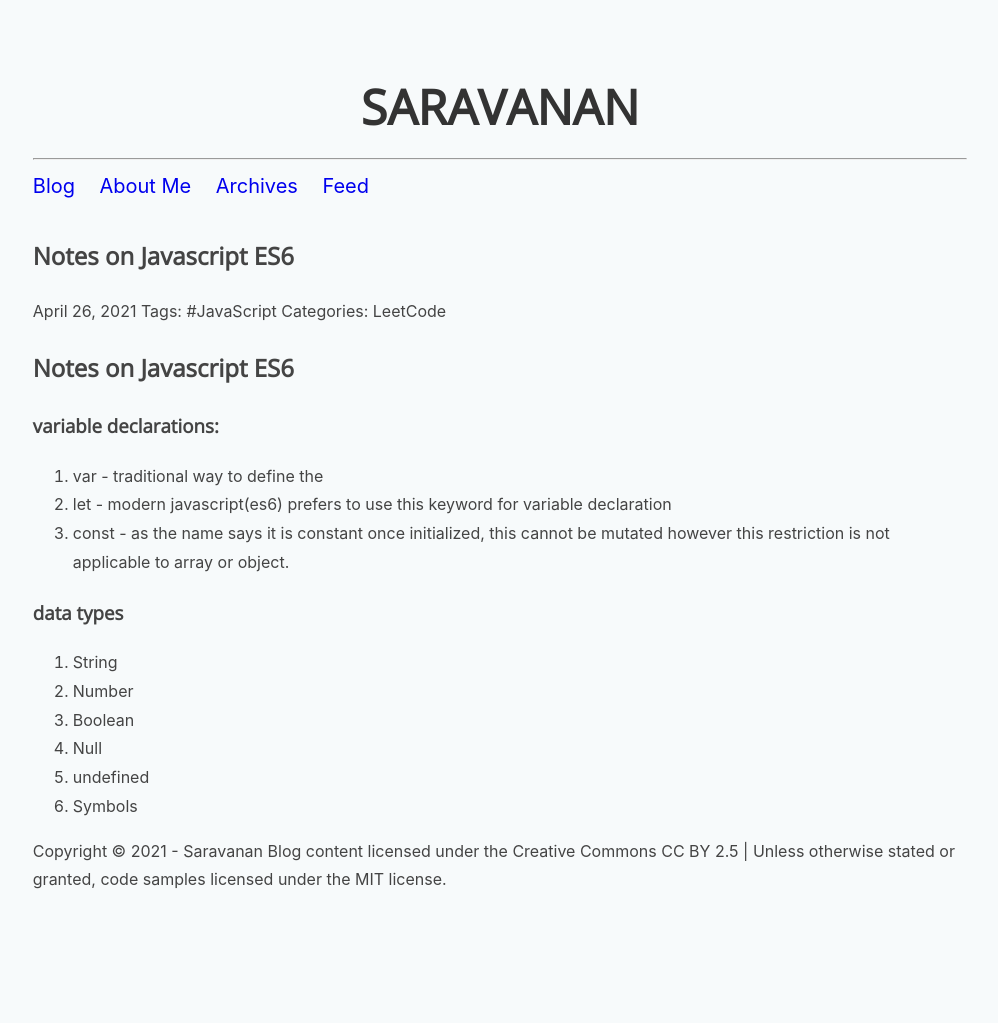
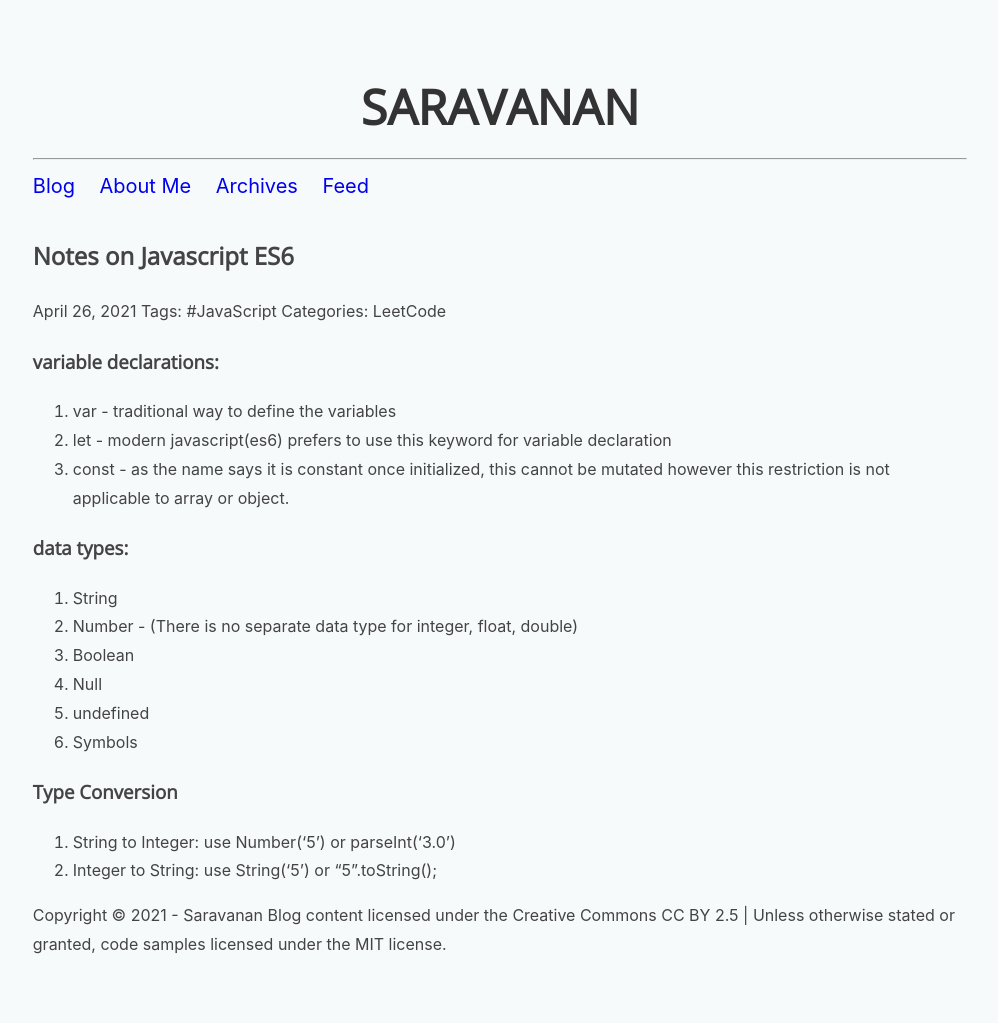
Before and after one commit to saravanaram/saravanaram.github.io, a Jekyll site: the page built from _posts/2021-04-28-es6.md, in a window 1280 px wide. Shown: the whole page, without its empty margins (140-1138 px from the left). Built offline with Jekyll 4.4.1, drawn with Linux system fonts in a browser that asks for light colours; before the commit the page ends 958 px from its top, so only the background shows below that.

Commit message:
Update 2021-04-28-es6.md

```diff
--- a/_posts/2021-04-28-es6.md
+++ b/_posts/2021-04-28-es6.md
@@ -11,17 +11,19 @@ categories:
 slug: es6
 ---
 
-## Notes on Javascript ES6
-
 ### variable declarations:
-1. var - traditional way to define the
+1. var - traditional way to define the variables
 2. let - modern javascript(es6) prefers to use this keyword for variable declaration
 3. const - as the name says it is constant once initialized, this cannot be mutated however this restriction is not applicable to array or object.
 
-### data types
+### data types:
 1. String
-2. Number
+2. Number - (There is no separate data type for integer, float, double)
 3. Boolean
 4. Null
 5. undefined
 6. Symbols
+
+### Type Conversion
+1. String to Integer: use Number('5') or parseInt('3.0')
+2. Integer to String: use String('5') or "5".toString();
```
